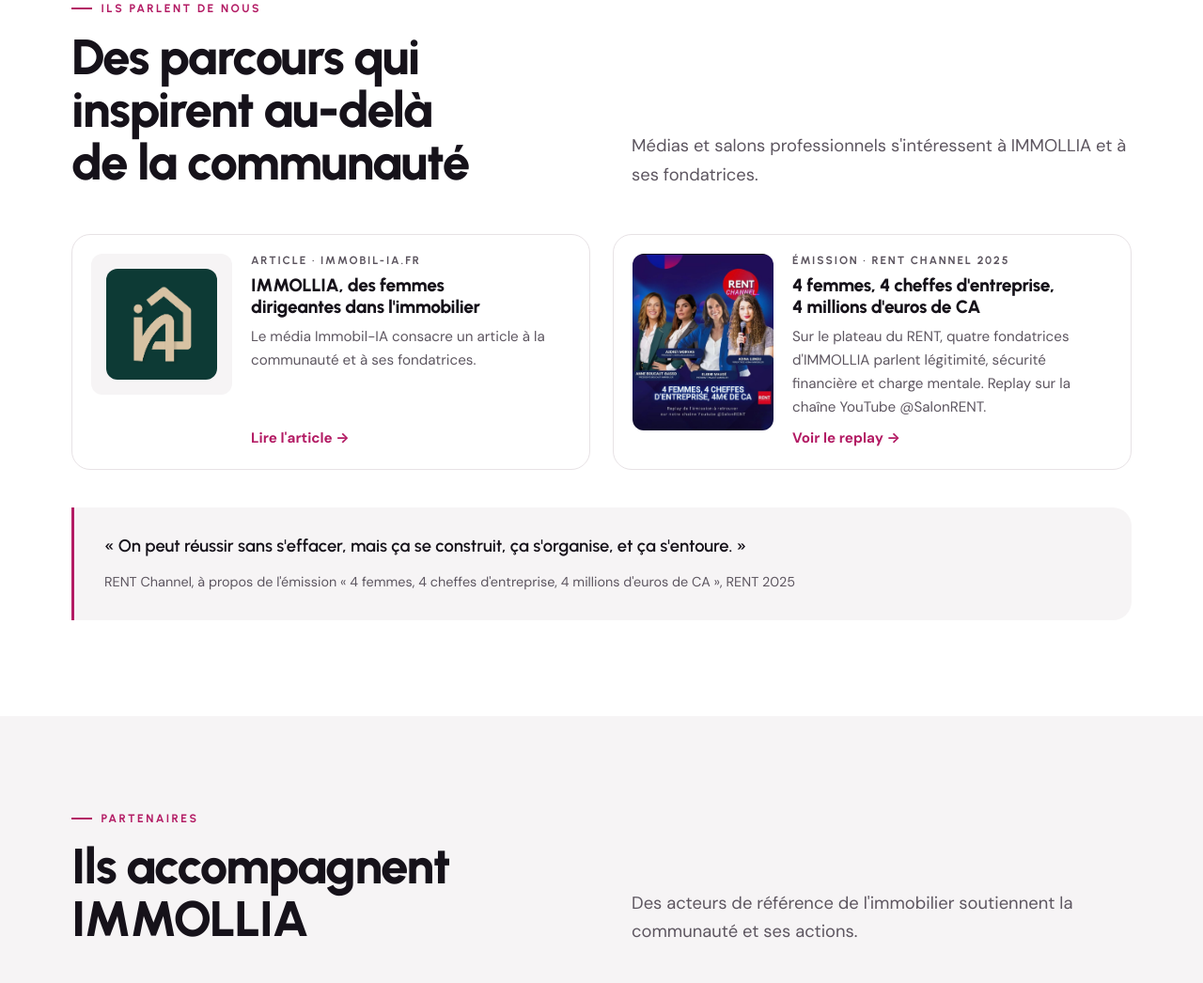
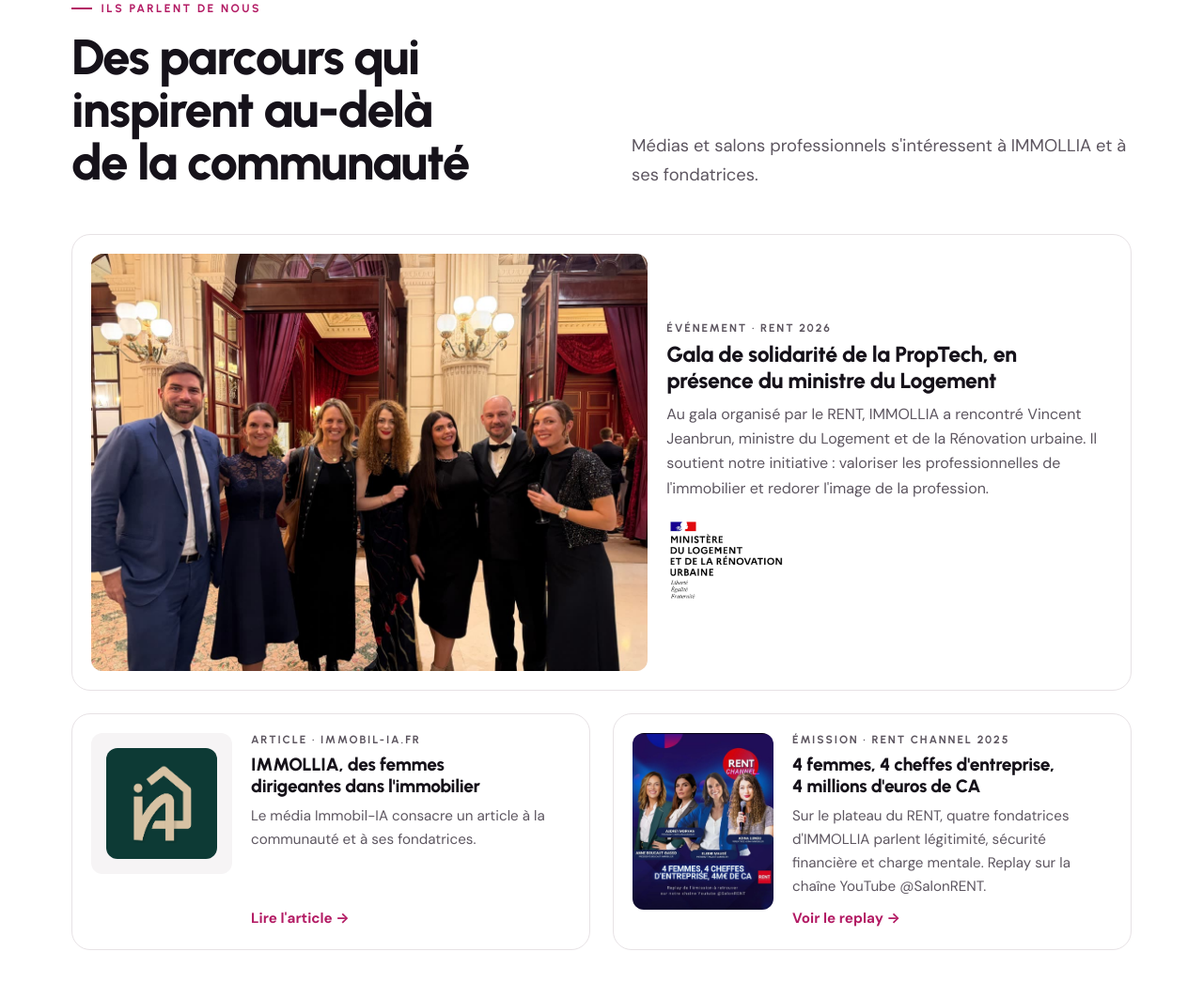
Before and after one commit to adinalungu2011-cloud/immollia-site, a plain HTML site: page index.html in a window 1280 px wide. Shown: the part 5663-6709 px from the top of the page at 94% size. Drawn offline with Linux system fonts and the light colour scheme; no server answers.

Commit message:
Presse : gala de solidarité de la PropTech (RENT 2026) avec le ministre du Logement, photo et logo du ministère
Co-Authored-By: Claude Opus 5.5 <noreply@anthropic.com>

```diff
--- a/assets/site.css
+++ b/assets/site.css
@@ -452,3 +452,12 @@ footer a:hover { color: var(--accent); }
 .form-done { display: flex; flex-direction: column; gap: 0.9rem; align-items: flex-start; padding: 1.5rem 0; }
 .form-done h3 { font: 800 1.6rem var(--font-display); color: var(--ink); }
 .form-done p { color: var(--ink-soft); }
+
+/* Presse : carte large (photo d'événement en paysage) */
+.press-card--wide { grid-column: 1 / -1; grid-template-columns: minmax(0, 1.25fr) 1fr; align-items: center; }
+.press-card--wide:hover { border-color: var(--line); }
+.press-card--wide .press-thumb { aspect-ratio: 4 / 3; }
+.press-card--wide h3 { font-size: 1.45rem; }
+.press-card--wide p { font-size: 1rem; }
+.press-logo { width: 130px; height: auto; margin-top: 0.75rem; }
+@media (max-width: 880px) { .press-card--wide { grid-template-columns: 1fr; } }
--- a/index.html
+++ b/index.html
@@ -274,6 +274,15 @@
         <p class="lead">Médias et salons professionnels s'intéressent à IMMOLLIA et à ses fondatrices.</p>
       </div>
       <div class="press">
+        <article class="press-card press-card--wide">
+          <div class="press-thumb"><img src="assets/gala-proptech-rent-2026.jpg" alt="La délégation IMMOLLIA et ses partenaires au gala de solidarité de la PropTech organisé par le RENT" width="1200" height="900" loading="lazy"></div>
+          <div class="press-body">
+            <span class="source">Événement · RENT 2026</span>
+            <h3>Gala de solidarité de la PropTech, en présence du ministre du Logement</h3>
+            <p>Au gala organisé par le RENT, IMMOLLIA a rencontré Vincent Jeanbrun, ministre du Logement et de la Rénovation urbaine. Il soutient notre initiative : valoriser les professionnelles de l'immobilier et redorer l'image de la profession.</p>
+            <img class="press-logo" src="assets/logo-ministere-logement.png" alt="Ministère du Logement et de la Rénovation urbaine" width="216" height="148" loading="lazy">
+          </div>
+        </article>
         <a class="press-card" href="https://www.immobil-ia.fr/autres/immollia-femmes-dirigeantes-immobilier/" target="_blank" rel="noopener">
           <div class="press-thumb press-thumb--logo"><img src="assets/logo-immobil-ia.png" alt="Immobil-IA" width="554" height="554" loading="lazy"></div>
           <div class="press-body">
```
Also changed, not shown: assets/gala-proptech-rent-2026.jpg (added), assets/logo-ministere-logement.png (added).
